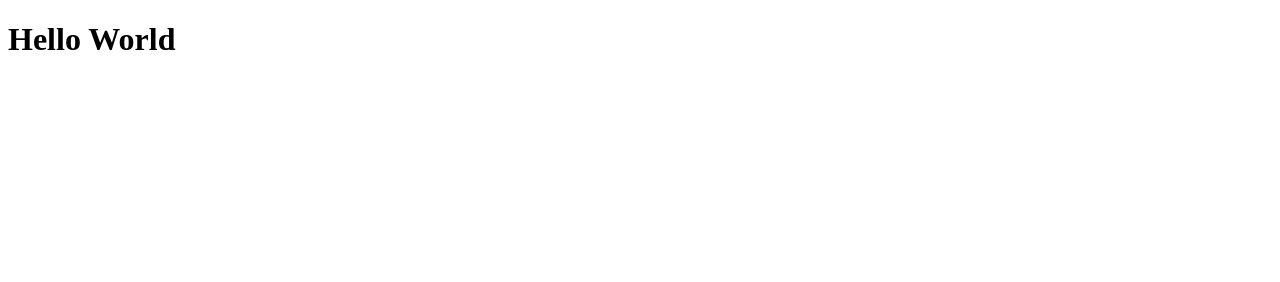
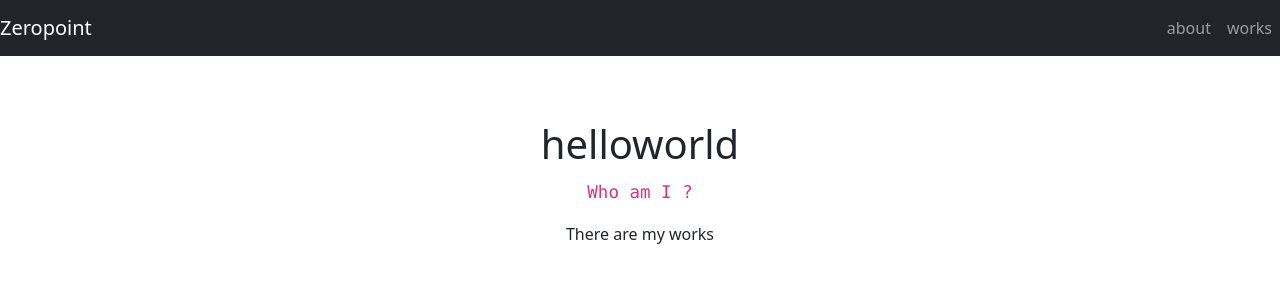
Before and after one commit to ruin8128/homepage, a plain HTML site: page index.html in a window 1280 px wide. Drawn offline with nearby package versions, Linux system fonts and the light colour scheme.

Commit message:
header [add]

```diff
--- /dev/null
+++ b/css/index.css
@@ -0,0 +1,9 @@
+.header-title{
+    text-align: center;
+}
+
+.main-text{
+    text-align: center;
+    margin-top: 120px;
+    z-index: 2;
+}
--- a/index.html
+++ b/index.html
@@ -1,6 +1,41 @@
 <!DOCTYPE html>
 <html>
+    <head>
+        <!-- bootstrap 5.2.0-->
+        <!-- CSS only -->
+        <link href="https://cdn.jsdelivr.net/npm/bootstrap@5.2.0/dist/css/bootstrap.min.css" rel="stylesheet" integrity="sha384-gH2yIJqKdNHPEq0n4Mqa/HGKIhSkIHeL5AyhkYV8i59U5AR6csBvApHHNl/vI1Bx" crossorigin="anonymous">
+        <!-- JavaScript Bundle with Popper -->
+        <script src="https://cdn.jsdelivr.net/npm/bootstrap@5.2.0/dist/js/bootstrap.bundle.min.js" integrity="sha384-A3rJD856KowSb7dwlZdYEkO39Gagi7vIsF0jrRAoQmDKKtQBHUuLZ9AsSv4jD4Xa" crossorigin="anonymous"></script>
+        <title>Zeropoint's hp</title>
+        <meta name="Homepage of Zeropoint">
+        <meta title="Zeropoint's Homepage">
+        <link rel="stylesheet" href="css/index.css">
+    </head>
     <body>
-        <h1>Hello World</h1>
+        <header>
+            <nav class="navbar fixed-top navbar-expand navbar-dark bg-dark">
+                <a class="navbar-brand" href="#"id="header-title">Zeropoint</a>
+                    <button class="navbar-toggler" type="button" data-toggle="collapse" data-target="#navbarNav4" aria-controls="navbarNav4" aria-expanded="false" aria-label="Toggle navigation">
+                    <span class="navbar-toggler-icon"></span>
+                    </button>
+                <div class="collapse navbar-collapse justify-content-end" id="navbarNav4">
+                     <ul class="navbar-nav">
+                        <li class="nav-item active">
+                         <a class="nav-link" href="#">about<span class="sr-only"></span></a>
+                        </li>
+                        <li class="nav-item">
+                         <a class="nav-link" href="#">works</a>
+                        </li>
+                    </ul>
+                </div>
+            </nav>
+        </header>
+        <main class="main-text">
+            <h1 class="page-header" id="main-message">helloworld</h1>
+            <div class="container">
+                <p class="lead"><code>Who am I ?</code>
+                <p> There are my works</p>
+              </div>
+        </main>
     </body>
 </html>
```
